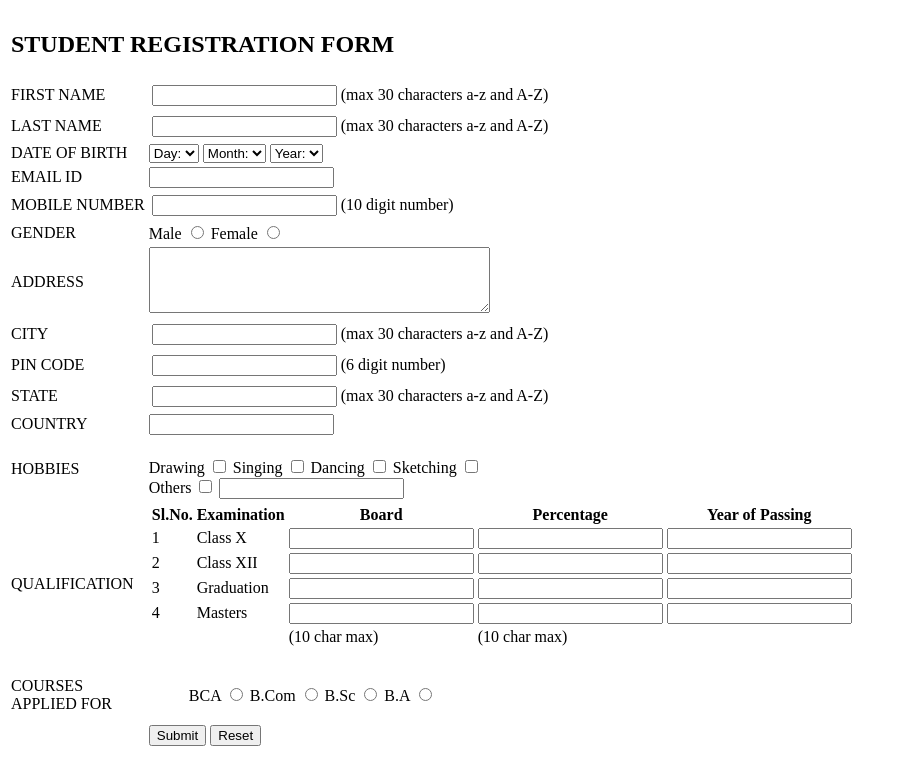
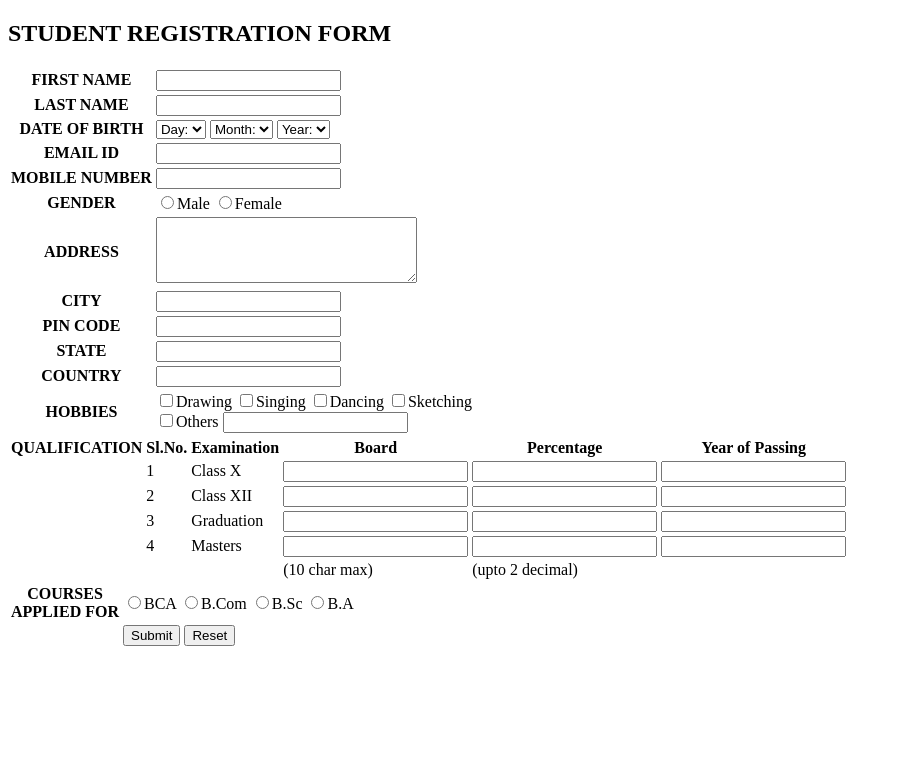
Before and after one commit to IBRAHIMIQBAAl/IBRAHIMIQBAAl-METAWISE-ASSIGNMENT-3, a plain HTML site: page index.html in a window 1280 px wide. Shown: the whole page, without its empty margins (0-906 px from the left). Drawn offline with Linux system fonts and the light colour scheme.

Commit message:
Update index.html

```diff
--- a/index.html
+++ b/index.html
@@ -6,37 +6,23 @@
     <title>Document</title>
 </head>
 <body>
+    <h2>STUDENT REGISTRATION FORM</h2>
     <table>
         <form>
         <tr>
-            <td colspan="4">
-                <h2>STUDENT REGISTRATION FORM</h2>
+            <th>FIRST NAME</th>
+            <td>
+                <input type="text" required>
             </td>
         </tr>
         <tr>
-            <td><label>FIRST NAME</label></td>
-            <td >
-                <table>
-                    <tr>
-                        <td><input type="text" required></td>
-                        <td>(max 30 characters a-z and A-Z)</td>
-                    </tr>
-                </table>
+            <th>LAST NAME</th>
+            <td>
+                <input type="text">
             </td>
         </tr>
         <tr>
-            <td><label>LAST NAME</label></td>
-            <td >
-                <table>
-                    <tr>
-                        <td><input type="text" required></td>
-                        <td>(max 30 characters a-z and A-Z)</td>
-                    </tr>
-                </table>
-            </td>
-        </tr>
-        <tr>
-            <td><label>DATE OF BIRTH</label></td>
+            <th>DATE OF BIRTH</th>
             <td>
                 <select name="day">
                     <option>Day:</option>
@@ -90,9 +76,6 @@
                     <option>Year:</option>
                     <option>2004</option>
                     <option>2005</option>
-                        <option>2005</option>
-                        <option>2005</option>
-                        <option>2005</option>
                     <option>2006</option>
                     <option>2007</option>
                     <option>2008</option>
@@ -117,94 +100,65 @@
             </td>
         </tr>
         <tr>
-            <td><label>EMAIL ID</label></td>
+            <th>EMAIL ID</th>
             <td><input type="email" required></td>
         </tr>
         <tr>
-            <td><label>MOBILE NUMBER</label></td>
+            <th>MOBILE NUMBER</th>
             <td>
-                <table>
-                    <tr>
-                        <td><input type="text"></td>
-                        <td>(10 digit number)</td>
-                    </tr>
-                </table>
+                <input type="number">
             </td>
         </tr>
         <tr>
-            <td><label>GENDER</label></td>
+            <th>GENDER</th>
             <td>
-
-                <label for="male">Male</label>
-                <input type="radio" name="gender">
-                <label>Female</label>
-                <input type="radio" name="gender">
+                <input type="radio" name="g">Male
+                <input type="radio" name="g">Female
             </td>
         </tr>
         <tr>
-            <td><label>ADDRESS</label></td>
-            <td><textarea rows="4" cols="40"></textarea></td>
+            <th>ADDRESS</th>
+            <td><textarea rows="4" cols="30"></textarea></td>
         </tr>
         <tr>
-            <td><label>CITY</label></td>
+            <th>CITY</th>
             <td>
-                <table>
-                    <tr>
-                        <td><input type="text"></td>
-                        <td>(max 30 characters a-z and A-Z)</td>
-                    </tr>
-                </table>
+                <input type="text" required>
             </td>
         </tr>
         <tr>
-            <td><label>PIN CODE</label></td>
+            <th>PIN CODE</th>
             <td>
-                <table>
-                    <tr>
-                        <td><input type="text"></td>
-                        <td>(6 digit number)</td>
-                    </tr>
-                </table>
+                <input type="number" required>
             </td>
         </tr>
         <tr>
-            <td><label>STATE</label></td>
+            <th>STATE</th>
             <td>
-                <table>
-                    <tr>
-                        <td><input type="text"></td>
-                        <td>(max 30 characters a-z and A-Z)</td>
-                    </tr>
-                </table>
+                <input type="text" required>
             </td>
         </tr>
         <tr>
-            <td><label>COUNTRY</label></td>
-            <td><input type="text"></td>
+            <th>COUNTRY</th>
+            <td><input type="text" required></td>
         </tr>
         <tr>
-            <td><label>HOBBIES</label></td>
+            <th>HOBBIES</th>
             <td>
+                <input type="checkbox">Drawing
+                <input type="checkbox">Singing
+                <input type="checkbox">Dancing
+                <input type="checkbox">Sketching
                 <br>
-                <label>Drawing</label>
-                <input type="checkbox" >
-                <label>Singing</label>
-                <input type="checkbox">
-                <label>Dancing</label>
-                <input type="checkbox" >
-                <label>Sketching</label>
-                <input type="checkbox" >
-                <br>
-                <label>Others</label>
-                <input type="checkbox" >
+                <input type="checkbox">Others
                 <input type="text">
             </td>
         </tr>
-        <tr>
-            <td rowspan="5"><label>QUALIFICATION</label></td>
-            <td>
+        </table>
+
         <table>
             <tr>
+                <th>QUALIFICATION</th>
                 <th>Sl.No.</th>
                 <th>Examination</th>
                 <th>Board</th>
@@ -212,6 +166,7 @@
                 <th>Year of Passing</th>
             </tr>
             <tr>
+                <td></td>
                 <td>1</td>
                 <td>Class X</td>
                 <td><input type="text"></td>
@@ -219,6 +174,7 @@
                 <td><input type="text"></td>
             </tr>
             <tr>
+                <td></td>
                 <td>2</td>
                 <td>Class XII</td>
                 <td><input type="text"></td>
@@ -226,6 +182,7 @@
                 <td><input type="text"></td>
             </tr>
             <tr>
+                <td></td>
                 <td>3</td>
                 <td>Graduation</td>
                 <td><input type="text"></td>
@@ -233,6 +190,7 @@
                 <td><input type="text"></td>
             </tr>
             <tr>
+                <td></td>
                 <td>4</td>
                 <td>Masters</td>
                 <td><input type="text"></td>
@@ -242,38 +200,21 @@
             <tr>
                 <td></td>
                 <td></td>
+                <td></td>
                 <td>(10 char max)</td>
-                        <td>(10 char max)</td>
-
+                <td>(upto 2 decimal)</td>
+                <td></td>
             </tr>
         </table>
-            </td>
-        </tr>
+
+        <table>
         <tr>
-            <td colspan="4"></td>
-        </tr>
-        <tr>
-            <td colspan="4"></td>
-        </tr>
-        <tr>
-            <td colspan="4"></td>
-        </tr>
-        <tr>
-            <td colspan="4"></td>
-        </tr>
-        <tr>
-            <td><label>COURSES <br> APPLIED FOR</label></td>
+            <th>COURSES <br>APPLIED FOR</th>
             <td>
-                <ul>
-                <label>BCA</label>
-                <input type="radio" name="degree">
-                <label>B.Com</label>
-                <input type="radio" name="degree">
-                <label>B.Sc</label>
-                <input type="radio" name="degree">
-                <label>B.A</label>
-                <input type="radio" name="degree" >
-                </ul>
+                <input type="radio" name="degree">BCA
+                <input type="radio" name="degree">B.Com
+                <input type="radio" name="degree">B.Sc
+                <input type="radio" name="degree">B.A
             </td>
         </tr>
         <tr>
```
Lines whose indentation alone changed are shown as unchanged.
